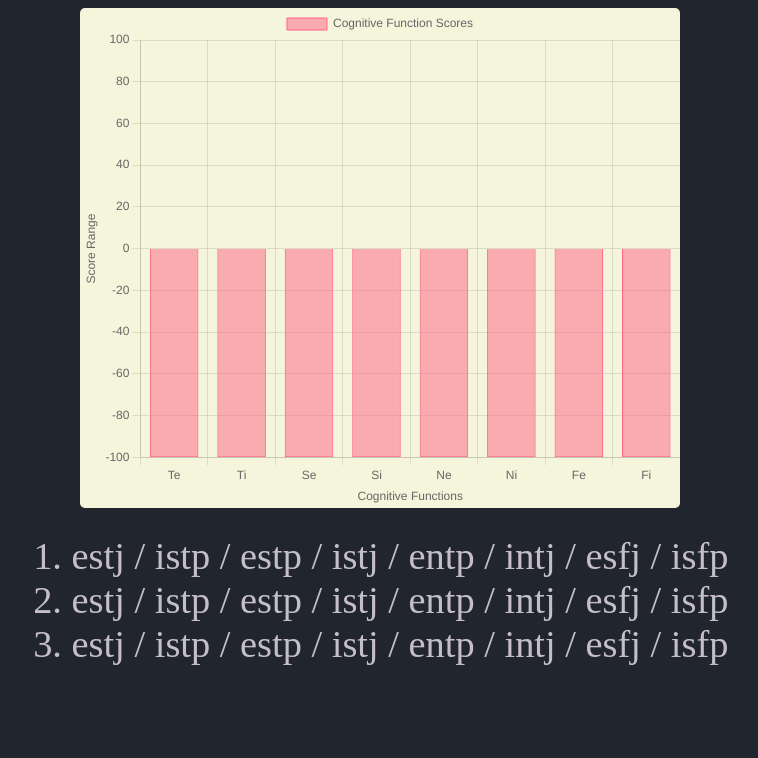
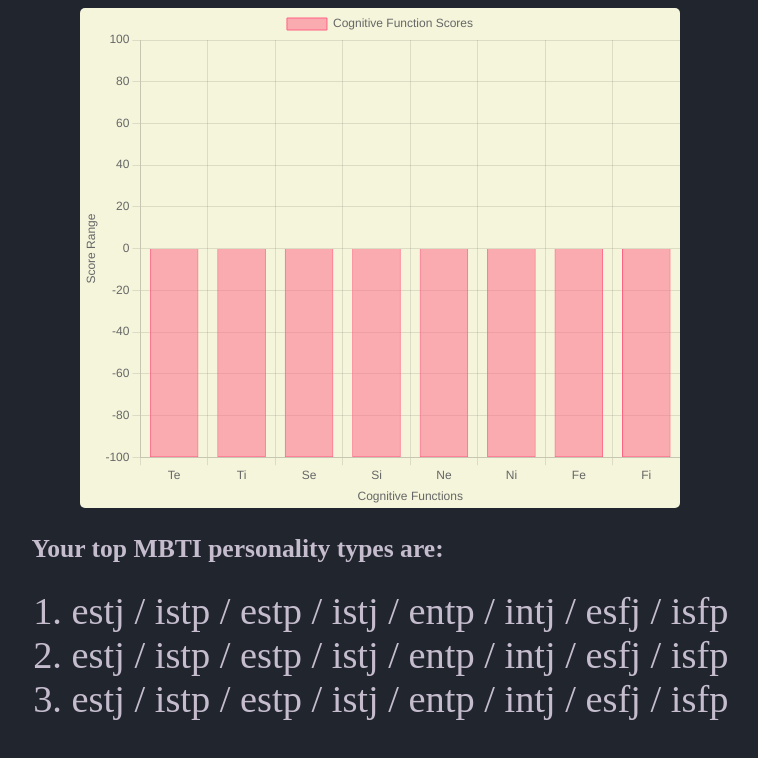
Before and after one commit to OmarDardery/CareerCatalyst, a React (Create React App) app: page / in a window 1280 px wide. Both pictures are taken after typing "Sample" into the empty fields and a click on the button "submit". Shown: the top 758 px of the page, without its empty margins (260-1018 px from the left). Built offline with nearby package versions, Linux system fonts and the light colour scheme.

Commit message:
made mbti list a unique component

```diff
--- a/src/components/MBTI components/mbtiNJobs.js
+++ b/src/components/MBTI components/mbtiNJobs.js
@@ -1,6 +1,6 @@
 import React from "react";
 
-function MbtiNjobs(props) {
+function MbtiList(props) {
     const sortedCognitiveFunctions = [...props.cognitiveFunctions].sort((a, b) => b.score - a.score);
 
     // Get top1, top2, and top3 as before
@@ -87,6 +87,7 @@ function MbtiNjobs(props) {
 
     return (
         <div>
+            <h3>Your top MBTI personality types are:</h3>
             <ol>
                 <li className="list">
                     {top1.map((current) => getMbti(current.name)).join(" / ")}
@@ -102,4 +103,4 @@ function MbtiNjobs(props) {
     );
 }
 
-export default MbtiNjobs;
+export default MbtiList;
--- a/src/components/MBTI components/mbtiPages.js
+++ b/src/components/MBTI components/mbtiPages.js
@@ -2,7 +2,7 @@ import React, {useState} from 'react';
 import cognitiveFunctions from '../../cognitiveFunctionsData';
 import Chart from './mbtichart';
 import Page from './MBTIpage';
-import MbtiNjobs from "./mbtiNJobs";
+import MbtiList from "./mbtiNJobs";
 function MbtiPages() {
   let [testDone, setTestState] = useState(0);
   let [page, setPage] = useState(1);
@@ -38,7 +38,7 @@ function MbtiPages() {
         </div>
     ) : (<Chart cognitiveFunctions={cognitiveFunctions}/>)}
 
-    {(testDone > 0) && (<MbtiNjobs cognitiveFunctions={cognitiveFunctions}/>)}
+    {(testDone > 0) && (<MbtiList cognitiveFunctions={cognitiveFunctions}/>)}
 
   </div>
 
```
